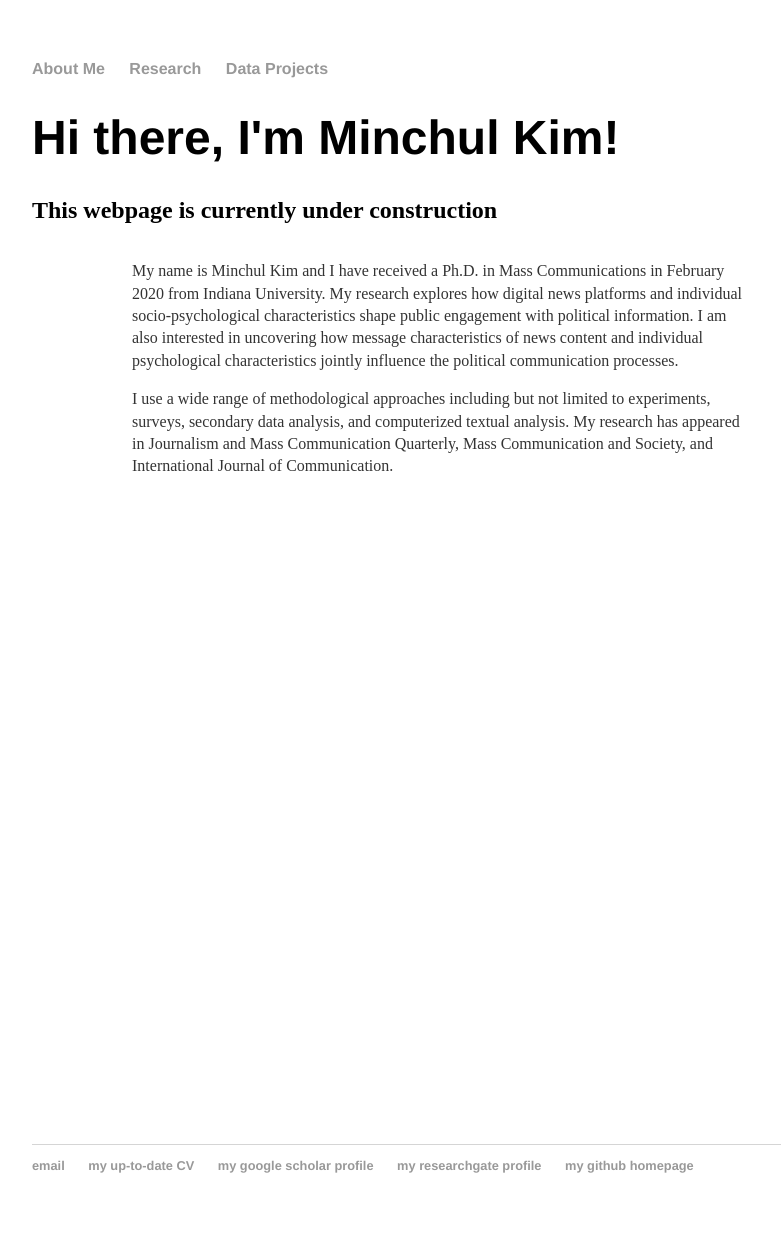
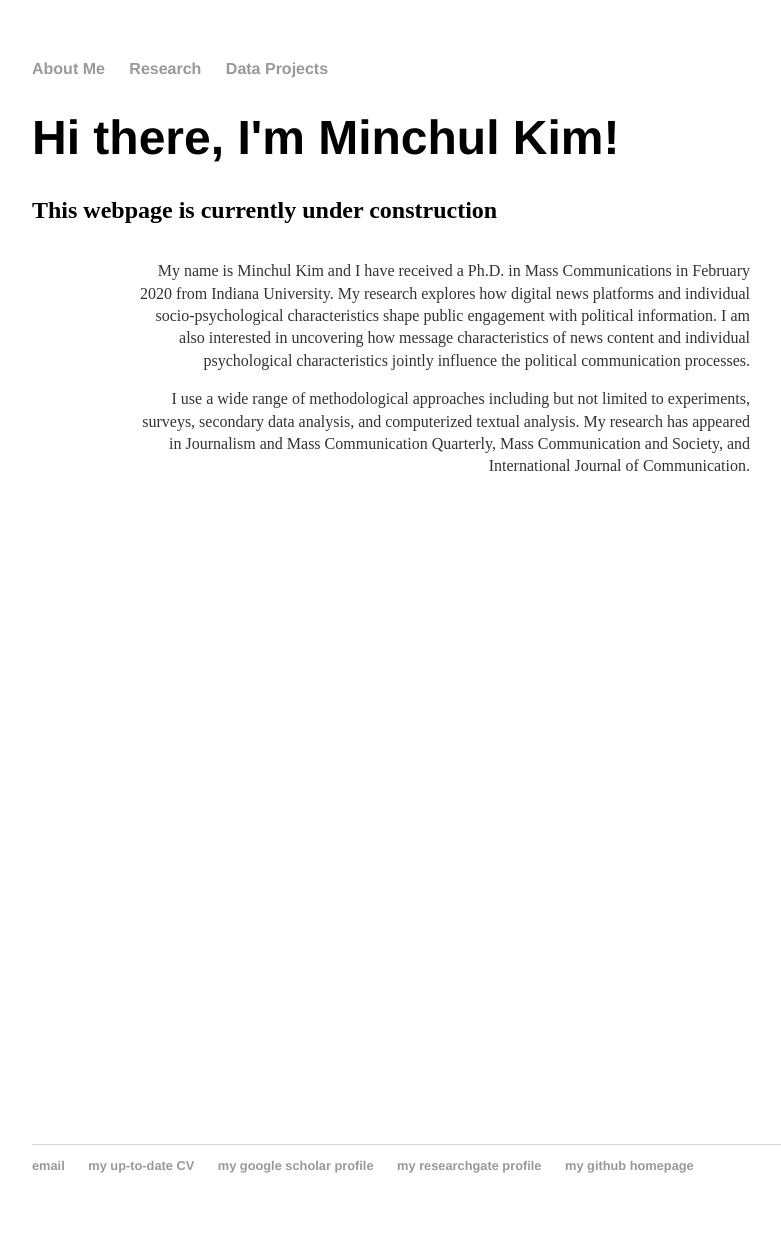
Before and after one commit to minchulkim-phd/minchulkim, a Jekyll site: the page built from index.html, in a window 1280 px wide. Shown: the whole page, without its empty margins (96-877 px from the left). Built offline with Jekyll 4.4.1, drawn with Linux system fonts in a browser that asks for light colours.

Commit message:
Update main.css

```diff
--- a/css/main.css
+++ b/css/main.css
@@ -48,7 +48,7 @@ ul.posts li {
   text-align: left;
 }
 .imgDes p {
-  text-align: left;
+  text-align: right;
   font-size: 1.0em;
 }
 
```
